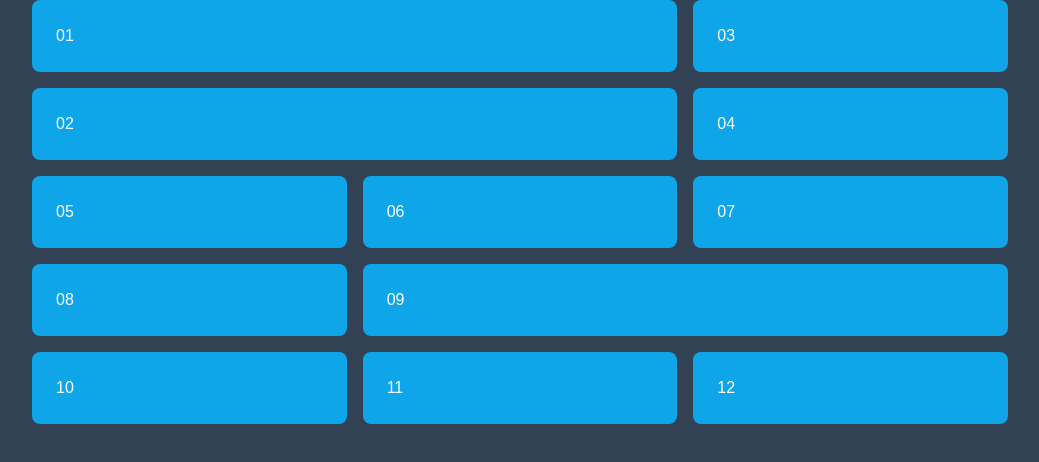
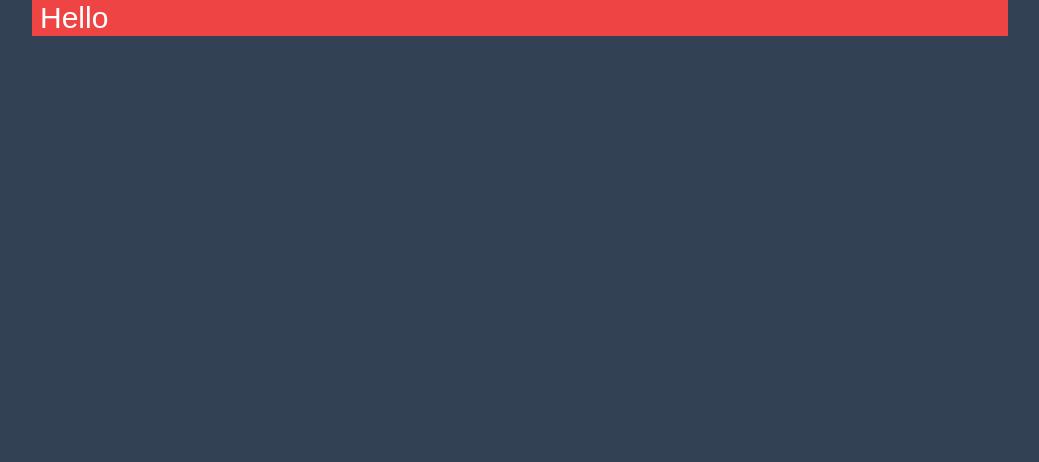
Before and after one commit to Yash-EnactOn/Tailwind-CSS, a Next.js app: page / in a window 1280 px wide. Shown: the top 462 px of the page, without its empty margins (120-1159 px from the left). Built offline with nearby package versions, Linux system fonts and the light colour scheme; a web font is replaced by a local one.

Commit message:
learned container

```diff
--- a/app/page.tsx
+++ b/app/page.tsx
@@ -150,7 +150,7 @@ export default function Home() {
         </div>
       </div> */}
 
-      <div className="h-screen text-white bg-slate-700 Parent">
+      {/* <div className="h-screen text-white bg-slate-700 Parent">
         <div className="container mx-auto">
           <div className="grid grid-flow-row-dense grid-cols-3 grid-rows-3 gap-4">
             <div className="col-span-2 p-6 rounded-lg bg-sky-500">01</div>
@@ -167,6 +167,12 @@ export default function Home() {
             <div className="p-6 rounded-lg bg-sky-500">12</div>
           </div>
         </div>
+      </div> */}
+
+      <div className="h-screen text-white bg-slate-700 Parent">
+        <div className="container px-2 bg-red-500">
+          <h1 className="text-3xl">Hello</h1>
+        </div>
       </div>
 
 
--- a/tailwind.config.ts
+++ b/tailwind.config.ts
@@ -12,6 +12,9 @@ export default {
       md: "768px",
       lg: "976px",
       xl: "1440px",
+    },
+    container:{
+      center: true,
     },
     // spacing: {
     //   '1': '8px',
```
